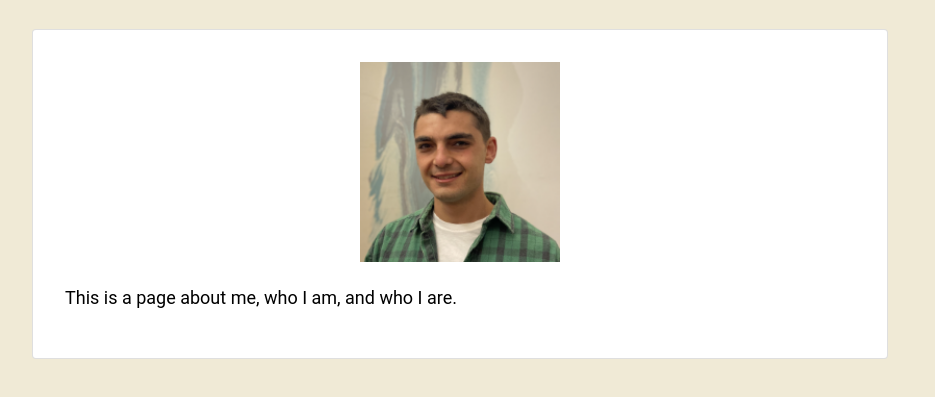
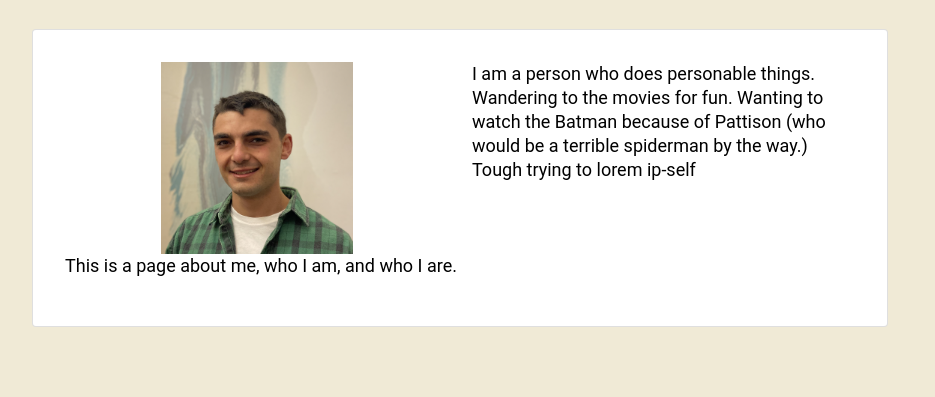
Before and after one commit to emilioziniades/old-emilio-co-za, a Gatsby site: page /about in a window 1280 px wide. Shown: the part 199-596 px from the top of the page, without its empty margins (180-1115 px from the left). Built offline with nearby package versions, Linux system fonts and the light colour scheme; Gatsby itself is replaced by a stand-in of ours; some packages are replaced by stand-ins of ours.

Commit message:
Added StaticImages, improving about page

```diff
--- a/content/pages/about.mdx
+++ b/content/pages/about.mdx
@@ -4,10 +4,7 @@ date: "2021-09-03T16:21:56+02:00"
 description: "/about page of emilio.co.za"
 type: "page"
 page: "about"
+blurb: "I am a person who does personable things. Wandering to the movies for fun. Wanting to watch the Batman because of Pattison (who would be a terrible spiderman by the way.) Tough trying to lorem ip-self"
 ---
 
-import image from "../../src/images/heroPicture.png"
-
-<img src={image} alt="picture of Emilio" width="200px" class="mx-auto"/>
-<br />
 This is a page about me, who I am, and who I are.
--- a/gatsby-config.js
+++ b/gatsby-config.js
@@ -11,6 +11,7 @@ module.exports = {
     `gatsby-plugin-react-helmet`,
     `react-spacer`,
     `gatsby-plugin-mdx`,
+    `gatsby-plugin-image`,
     `gatsby-transformer-sharp`,
     `gatsby-plugin-sharp`,
     `gatsby-plugin-styled-components`,
--- a/package.json
+++ b/package.json
@@ -20,6 +20,7 @@
     "babel-plugin-styled-components": "^2.0.6",
     "bootstrap": "^5.1.3",
     "gatsby": "^4.9.2",
+    "gatsby-plugin-image": "^2.10.0",
     "gatsby-plugin-manifest": "^4.9.1",
     "gatsby-plugin-mdx": "^3.9.1",
     "gatsby-plugin-react-helmet": "^5.9.0",
--- /dev/null
+++ b/src/components/aboutHero.js
@@ -0,0 +1,25 @@
+import React from "react"
+import { StaticImage } from "gatsby-plugin-image"
+import Row from "react-bootstrap/Row"
+import Col from "react-bootstrap/Col"
+
+const AboutHero = ({ blurb }) => {
+  return (
+    <Row>
+      <Col>
+        <StaticImage
+          src="../images/heroPicture.png"
+          alt="Picture of Emilio Ziniades"
+          className="mx-auto"
+          placeholder="blurry"
+          layout="fixed"
+        />
+      </Col>
+      <Col>
+        <p>{blurb}</p>
+      </Col>
+    </Row>
+  )
+}
+
+export default AboutHero
--- a/src/pages/about.js
+++ b/src/pages/about.js
@@ -1,16 +1,21 @@
 import React from "react"
 import { graphql } from "gatsby"
 import { MDXRenderer } from "gatsby-plugin-mdx"
+import Row from "react-bootstrap/Row"
 
 import Layout from "../components/layout"
 import { StyledArticle } from "../components/styles"
+import AboutHero from "../components/aboutHero"
 
 export default function IndexPage({ data }) {
-  const aboutPage = data.allMdx.nodes[0].body
+  const aboutPage = data.allMdx.nodes[0]
   return (
     <Layout pageTitle="🔍 About">
       <StyledArticle>
-        <MDXRenderer>{aboutPage}</MDXRenderer>
+        <AboutHero blurb={aboutPage.frontmatter.blurb} />
+        <Row>
+          <MDXRenderer>{aboutPage.body}</MDXRenderer>
+        </Row>
       </StyledArticle>
     </Layout>
   )
@@ -24,6 +29,9 @@ export const query = graphql`
       nodes {
         id
         body
+        frontmatter {
+          blurb
+        }
       }
     }
   }
```
Also changed, not shown: src/components/hero.js (+7 -1 lines), src/pages/thanks.js (+11 -7 lines), static/milky-way.png (deleted), 1 other file.
